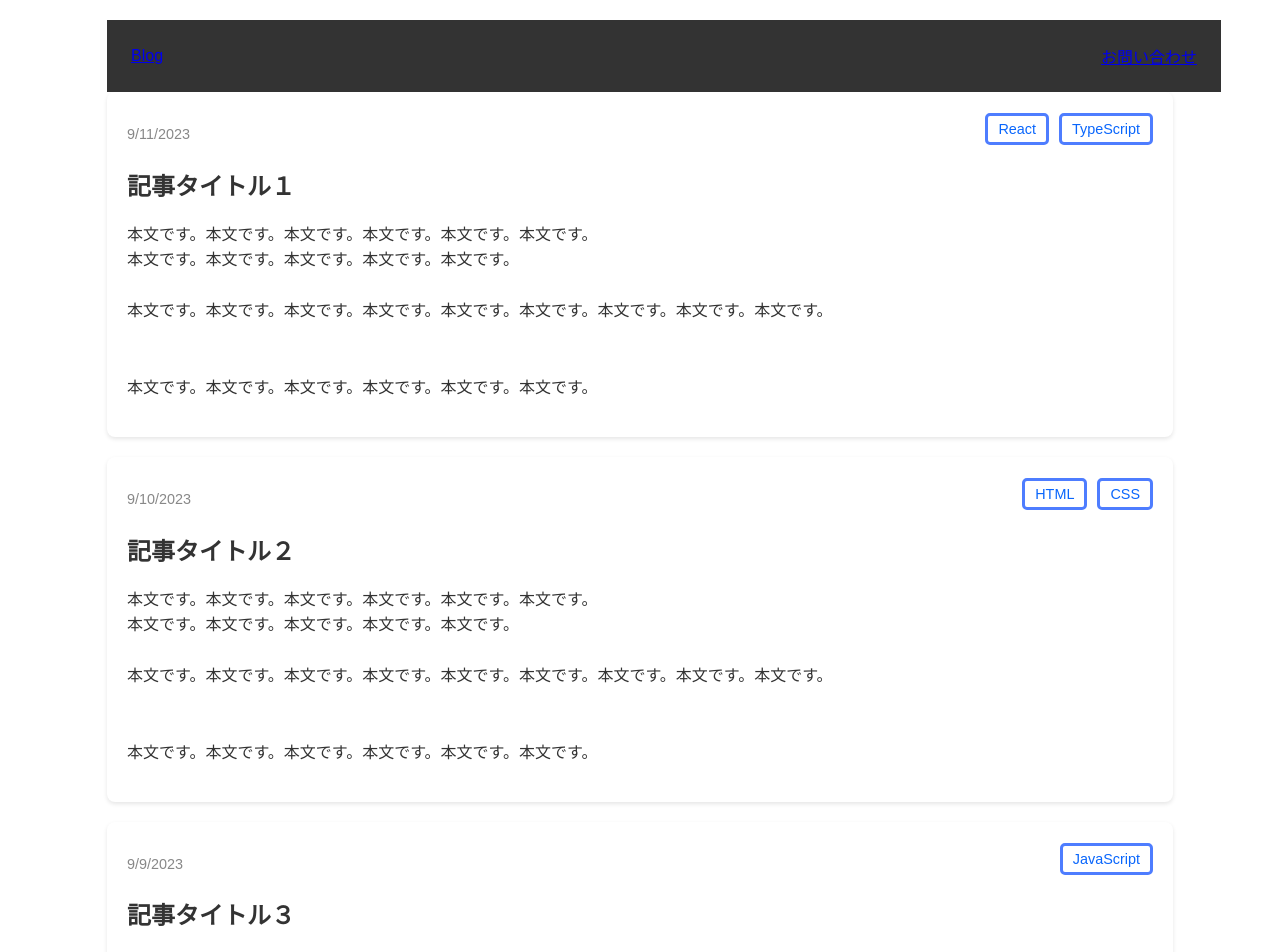
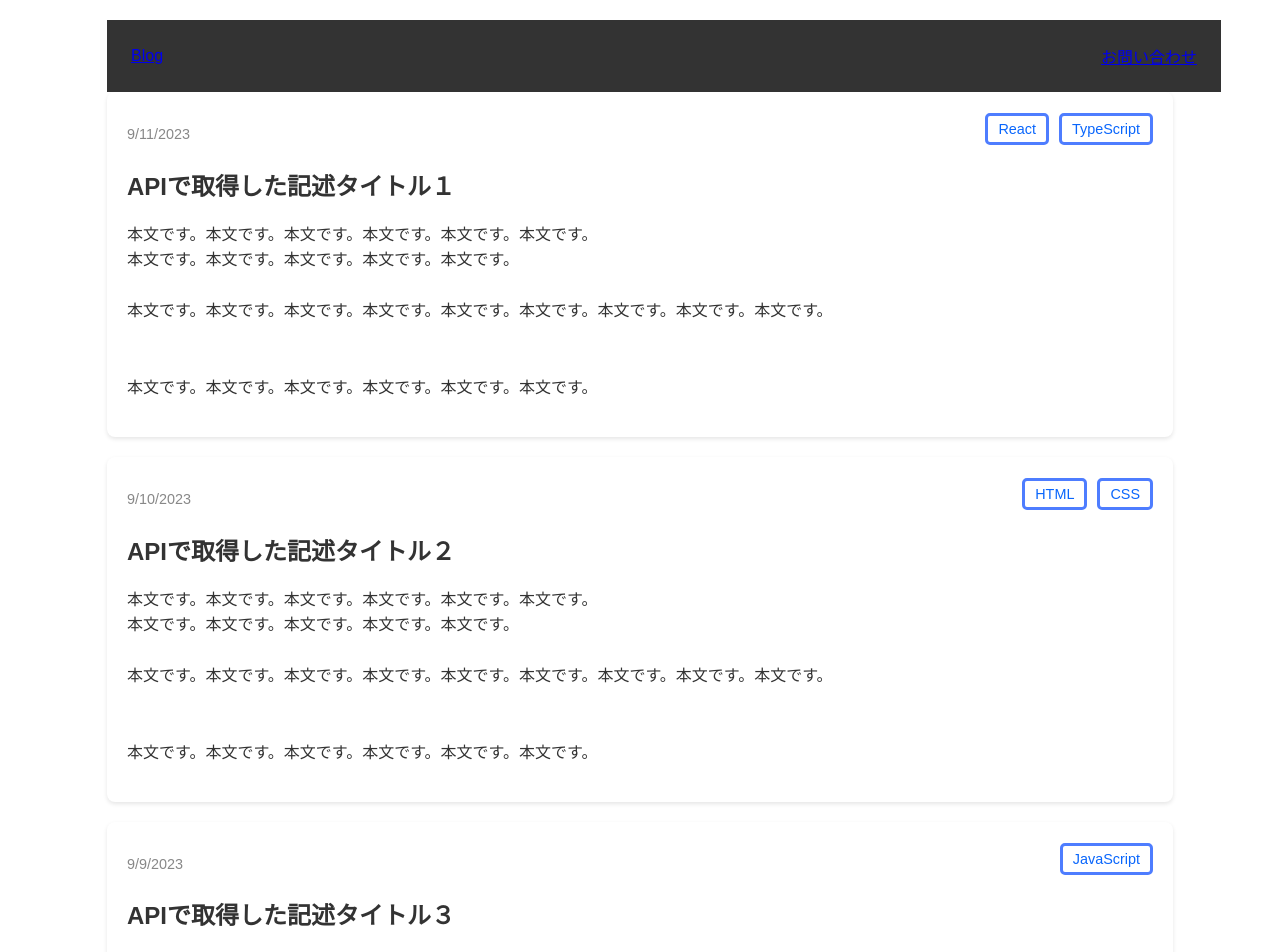
Before and after one commit to risa-h1108/html.css_practice, a React (Create React App) app: page / in a window 1280 px wide. Shown: the top 952 px of the page. Built offline with nearby package versions, Linux system fonts and the light colour scheme.

Commit message:
課題2_LGTM

```diff
--- a/src/data/posts.js
+++ b/src/data/posts.js
@@ -2,7 +2,7 @@
 export const posts = [
   {
     id: 1,
-    title: "記事タイトル１",
+    title: "APIで取得した記述タイトル１",
     thumbnailUrl: "https://placehold.jp/800x400.png",
     createdAt: "2023-09-11T09:00:00.000Z",
     categories: ["React", "TypeScript"],
@@ -11,7 +11,7 @@ export const posts = [
   },
   {
     id: 2,
-    title: "記事タイトル２",
+    title: "APIで取得した記述タイトル２",
     thumbnailUrl: "https://placehold.jp/800x400.png",
     createdAt: "2023-09-10T09:00:00.000Z",
     categories: ["HTML", "CSS"],
@@ -20,7 +20,7 @@ export const posts = [
   },
   {
     id: 3,
-    title: "記事タイトル３",
+    title: "APIで取得した記述タイトル３",
     thumbnailUrl: "https://placehold.jp/800x400.png",
     createdAt: "2023-09-09T09:00:00.000Z",
     categories: ["JavaScript"],
```
